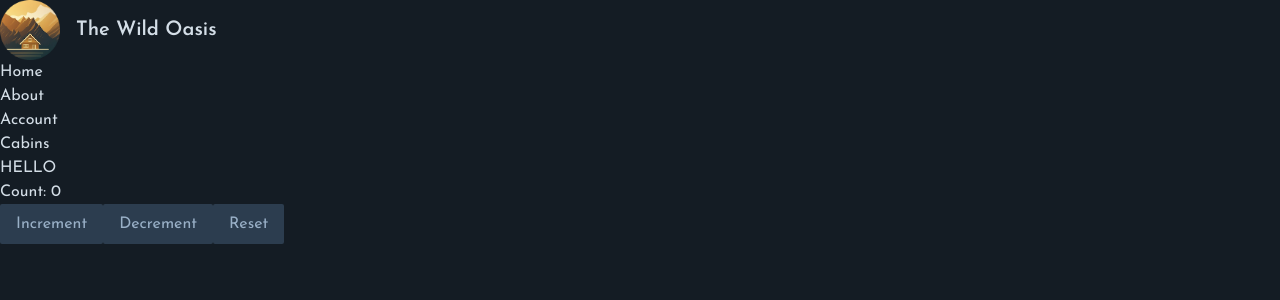
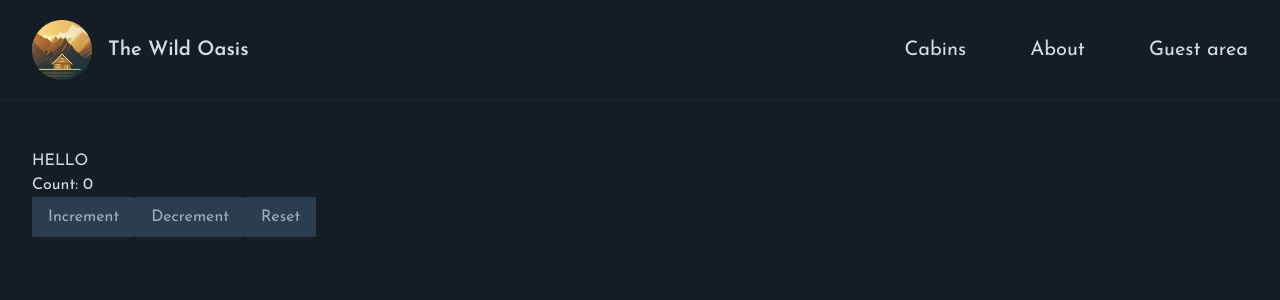
Before and after one commit to valerier2000/the-wild-oasis-website, a Next.js app: page / in a window 1280 px wide. Shown: the top 300 px of the page. Built offline with nearby package versions, Linux system fonts and the light colour scheme.

Commit message:
Improve the Navigation and Root Layout

```diff
--- a/app/_components/Navigation.js
+++ b/app/_components/Navigation.js
@@ -1,22 +1,34 @@
 import Link from "next/link";
 
-function Navigation() {
+export default function Navigation() {
   return (
-    <ul>
+    <nav className="z-10 text-xl">
+      <ul className="flex gap-16 items-center">
         <li>
-        <Link href="/">Home</Link>
+          <Link
+            href="/cabins"
+            className="hover:text-accent-400 transition-colors"
+          >
+            Cabins
+          </Link>
         </li>
         <li>
-        <Link href="/about">About</Link>
+          <Link
+            href="/about"
+            className="hover:text-accent-400 transition-colors"
+          >
+            About
+          </Link>
         </li>
         <li>
-        <Link href="/account">Account</Link>
-      </li>
-      <li>
-        <Link href="/cabins">Cabins</Link>
+          <Link
+            href="/account"
+            className="hover:text-accent-400 transition-colors"
+          >
+            Guest area
+          </Link>
         </li>
       </ul>
+    </nav>
   );
 }
-
-export default Navigation;
--- a/app/layout.js
+++ b/app/layout.js
@@ -9,6 +9,7 @@
 });
 
 import "@/app/_styles/globals.css";
+import Header from "./_components/Header";
 
 export const metadata = {
   title: {
@@ -23,14 +24,13 @@
   return (
     <html lang="en">
       <body
-        className={`${josefinSans.className} bg-primary-950 text-primary-100 min-h-screen`}
+        className={`${josefinSans.className} antialiased bg-primary-950 text-primary-100 min-h-screen flex flex-col`}
       >
-        <header>
-          <Logo />
-          <Navigation />
-        </header>
+        <Header />
 
-        <main>{children}</main>
+        <div className="flex-1 px-8 py-12">
+          <main className="max-w-7xl mx-auto">{children}</main>
+        </div>
       </body>
     </html>
   );
```
Also changed, not shown: starter/components/Navigation.js (deleted, +0 -26 lines), app/_components/Header.js (renamed from starter/components/Header.js). Lines whose indentation alone changed are shown as unchanged.
